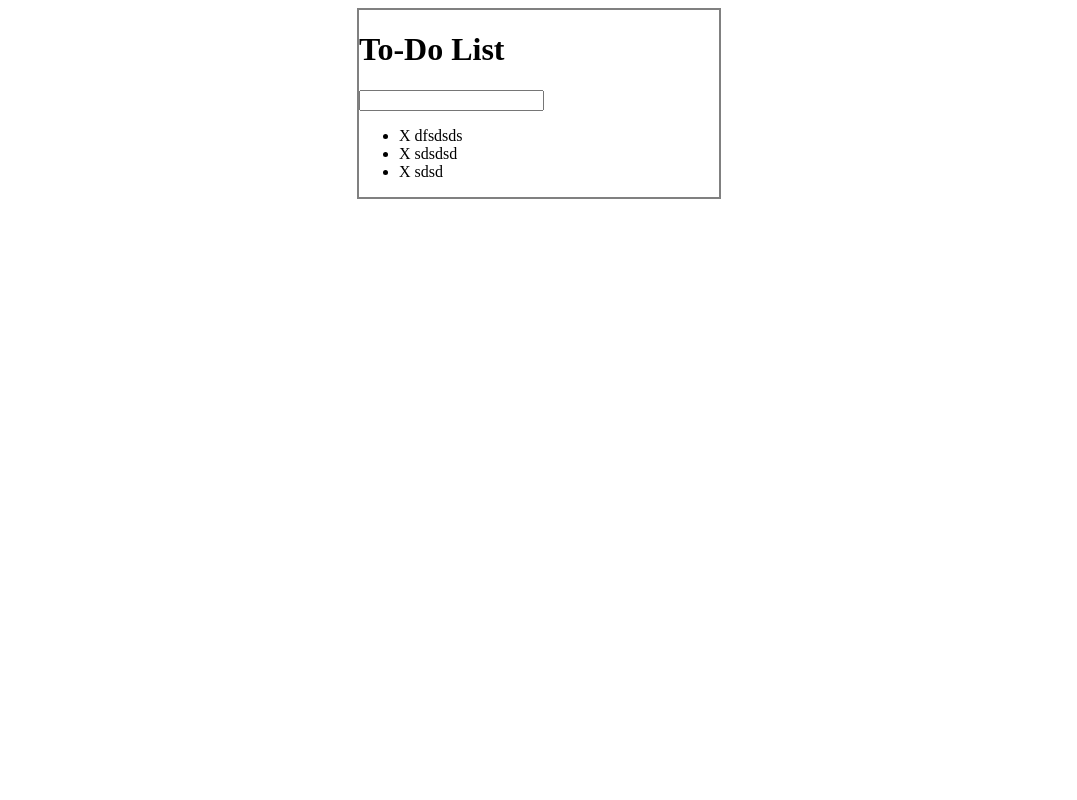
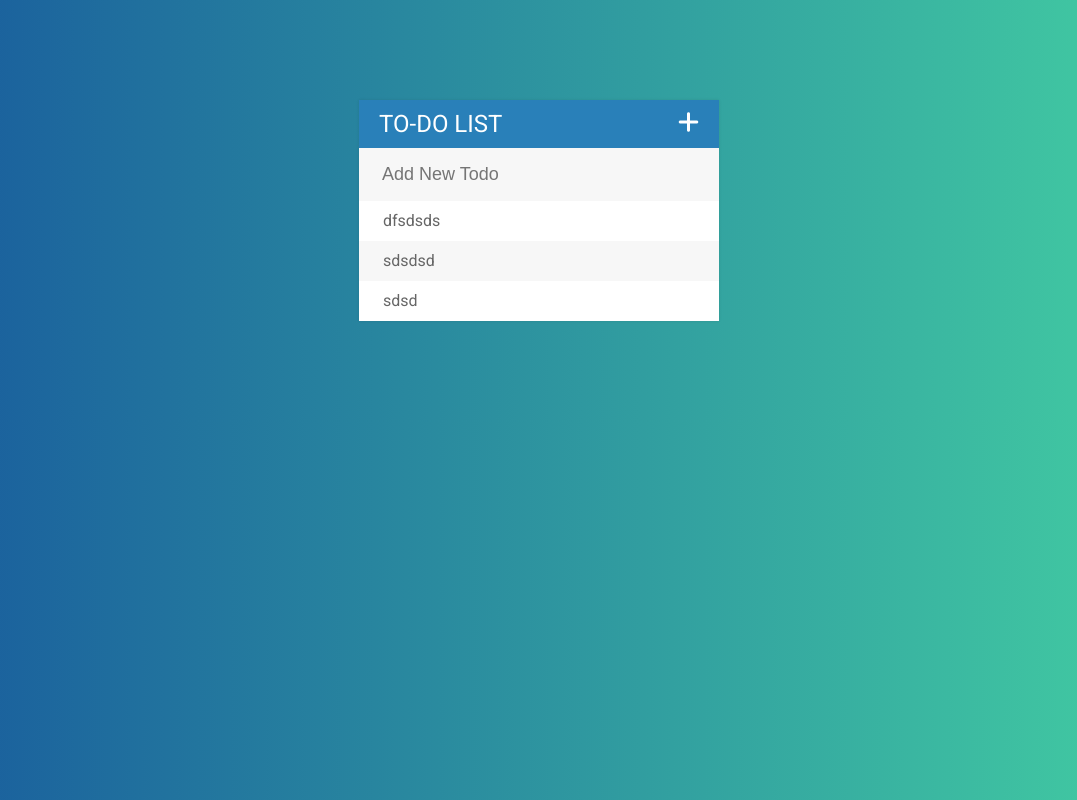
Before and after one commit to vskema/todosList, a plain HTML site: page index.html in a window 1280 px wide. Shown: the whole page, without its empty margins (101-1178 px from the left). Drawn offline with Linux system fonts and the light colour scheme.

Commit message:
added css styling

```diff
--- a/assets/css/style.css
+++ b/assets/css/style.css
@@ -1,7 +1,77 @@
+body{
+    font-family: Roboto;
+
+    background: #43cea2;  /* fallback for old browsers */
+    background: -webkit-linear-gradient(to right, #185a9d, #43cea2);  /* Chrome 10-25, Safari 5.1-6 */
+    background: linear-gradient(to right, #185a9d, #43cea2); /* W3C, IE 10+/ Edge, Firefox 16+, Chrome 26+, Opera 12+, Safari 7+ */
+}
+
+h1{
+    background-color: #2980b9;
+    color: white;
+    margin: 0;
+    padding: 10px 20px;
+    text-transform: uppercase;
+    font-size: 24px;
+    font-weight: normal;
+}
+
+ul{
+    list-style: none;
+    margin: 0;
+    padding: 0;
+}
+
+li{
+    background-color: white;
+    height: 40px;
+    line-height: 40px;
+    color: #666;
+}
+li:nth-child(2n){
+    background-color: #f7f7f7;
+}
+
+input{
+    font-size: 18px;
+    color: #2980b9;
+    background-color: #f7f7f7;
+    width: 100%;
+    padding: 13px 13px 13px 20px;
+    box-sizing: border-box;
+    border: 3px solid rgba(0, 0, 0, 0);
+}
+input:focus{
+    background-color: white;
+    border: 3px solid #2980b9;
+    outline: none;
+}
+
+span{
+    background-color: #e74c3c;
+    height: 40px;
+    margin-right: 20px;
+    text-align: center;
+    color: white;
+    width: 0;
+    display: inline-block;
+    transition: 0.2s linear;
+    opacity: 0;
+}
+li:hover span{
+   width: 40px;
+    opacity: 1.0;
+}
+
+.fa-plus{
+    float: right;
+}
+
 #container{
     width: 360px;
-    margin: 0 auto;
-    border: 2px solid gray;
+    margin: 100px auto;
+    background-color: #f7f7f7;
+    box-shadow: 0 0 3px rgba(0, 0, 0, 0.1);
 }
 
 .completed{
--- a/assets/js/script.js
+++ b/assets/js/script.js
@@ -1,12 +1,28 @@
-$('li').click(function () {
+$('ul').on('click', 'li', function () {
 
    $(this).toggleClass('completed');
 
 });
 
-$('span').click(function (event) {
+$('ul').on('click', 'span', function (event) {
     $(this).parent().fadeOut(500, function () {
         $(this).remove();
     });
     event.stopPropagation();
 });
+
+$('input[type="text"]').keypress(function (event) {
+    if(event.which === 13){
+
+        var todoText = $(this).val();
+        $(this).val("");
+
+        $('ul').append('<li><span><i class="fa fa-trash"></i> </span>' + todoText + '</li>');
+
+
+    }
+});
+
+$("h1").click(function () {
+    $('input[type="text"]').fadeToggle();
+});
--- a/index.html
+++ b/index.html
@@ -5,17 +5,19 @@
     <title>Todo List</title>
     <script type="text/javascript" src="assets/js/lib/jquery-3.4.1.min.js"></script>
     <link rel="stylesheet" href="assets/css/style.css">
+    <link href="https://fonts.googleapis.com/css?family=Roboto:400,500,700&display=swap" rel="stylesheet">
+    <script src="https://kit.fontawesome.com/f931ee6ced.js" crossorigin="f931ee6ced"></script>
 </head>
 <body>
 
 <div id="container">
-    <h1>To-Do List</h1>
-    <input type="text">
+    <h1>To-Do List <i class="fa fa-plus"></i></h1>
+    <input type="text" placeholder="Add New Todo">
 
     <ul>
-        <li><span>X</span> dfsdsds</li>
-        <li><span>X</span> sdsdsd</li>
-        <li><span>X</span> sdsd</li>
+        <li><span><i class="fa fa-trash"></i></span> dfsdsds</li>
+        <li><span><i class="fa fa-trash"></i></span> sdsdsd</li>
+        <li><span><i class="fa fa-trash"></i></span> sdsd</li>
     </ul>
 </div>
 
```
